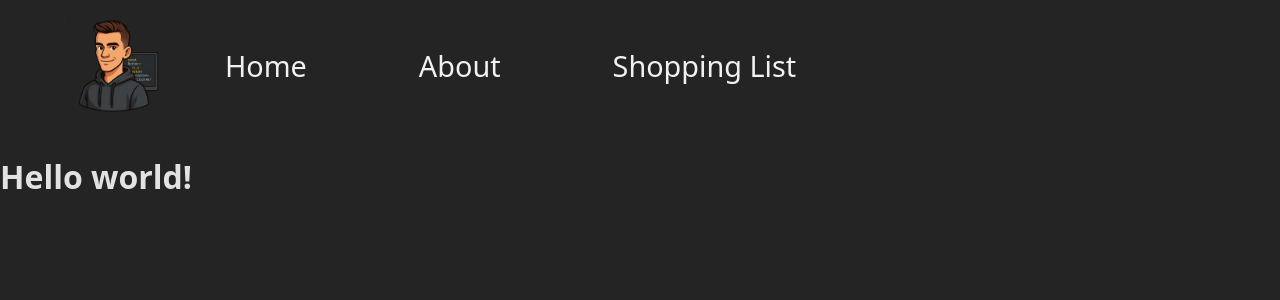
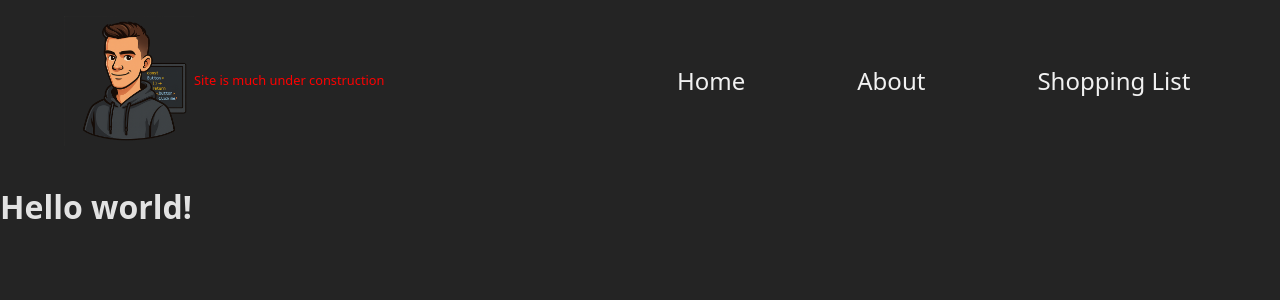
Before and after one commit to Larso88/vercel, a React (Vite) app: page /about in a window 1280 px wide. Shown: the top 300 px of the page. Built offline with nearby package versions, Linux system fonts and the light colour scheme; no server answers.

Commit message:
Refactor and minor css changes.

```diff
--- a/src/components/Header.tsx
+++ b/src/components/Header.tsx
@@ -1,7 +1,7 @@
 import HeaderNav from "./HeaderNav.tsx";
 import styled from "styled-components";
-import {useBreakpointContext} from "../context/BreakpointContext.tsx";
 import Avatar from "../assets/Avatar.png"
+import React from "react";
 
 const StyledHeader = styled.div`
   width: 88%;
@@ -21,28 +21,33 @@ const StyledLeftContent = styled.div`
 `
 
 const StyledAvatar = styled.img`
-  width: 100px;
-  height: 100px;
+  width: 130px;
+  height: 130px;
 
   @media (max-width: 768px) {
-    width: 60px;
-    height: 60px;
+    width: 90px;
+    height: 90px;
   }
 `
 const StyledHeaderCenterSection = styled.div`
+    font-size: 0.8rem;
+    color: red;
     display: flex;
-    flex: 2;
+    flex: 4;
+
+    @media(max-width: 768px) {
+      font-size: 1rem;
+    }
 `
 
-export const Header = () => {
-    const { isMobile, isTablet, isDesktop } = useBreakpointContext();
+export const Header: React.FC = () => {
     return (
         <>
             <StyledHeader className="Test">
                 <StyledLeftContent>
                     <StyledAvatar src={Avatar} />
                 </StyledLeftContent>
-                {isDesktop ?? <StyledHeaderCenterSection>Site is much under construction</StyledHeaderCenterSection>}
+                    <StyledHeaderCenterSection>Site is much under construction</StyledHeaderCenterSection>
                 <HeaderNav />
             </StyledHeader>
         </>
--- a/src/components/HeaderNav.tsx
+++ b/src/components/HeaderNav.tsx
@@ -11,8 +11,9 @@ const StyledHeaderLink = styled(Link)`
   }
 `
 const StyledHeaderLinkWrapper = styled.div`
-    font-size: 1.8rem;
+    font-size: 1.5rem;
     display: flex;
+    justify-content: end;
     flex: 6;
     gap: 7rem;
 
```
